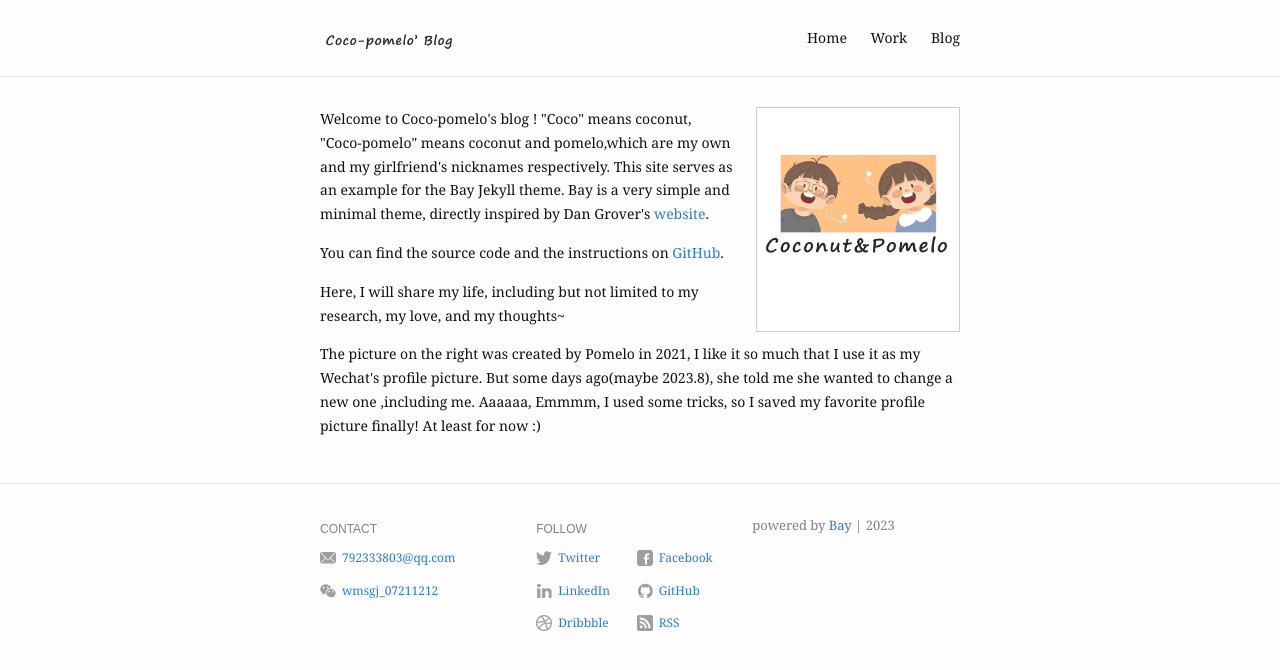
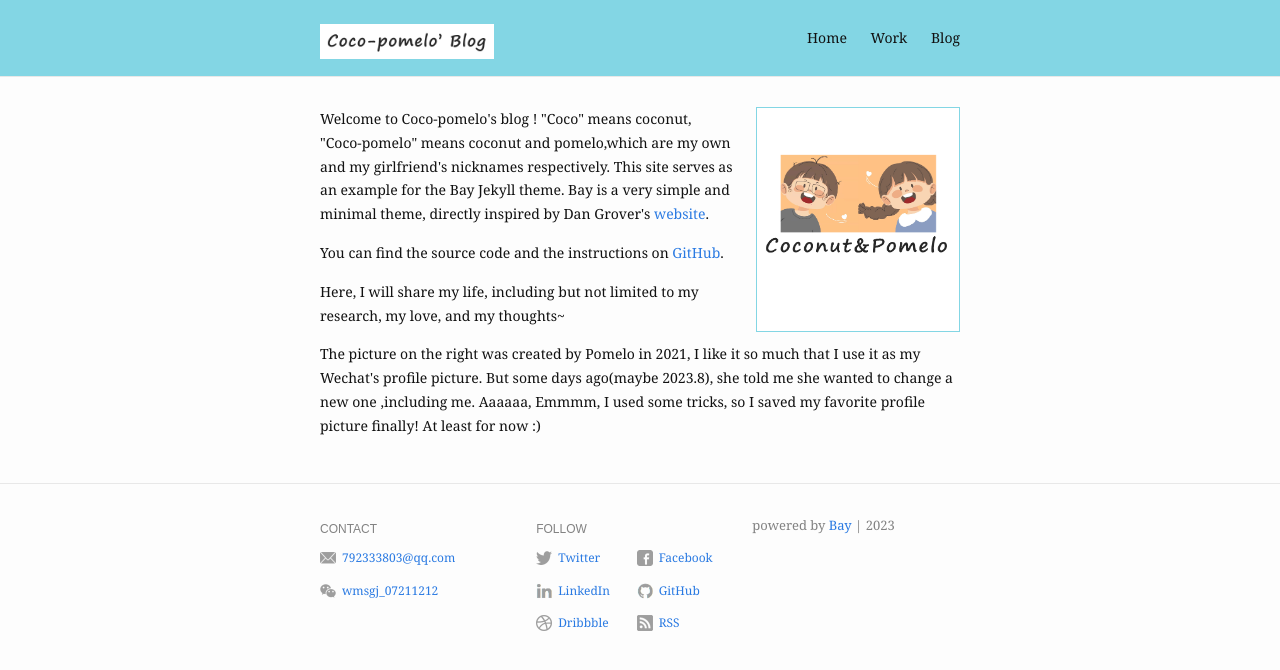
Before and after one commit to CJS0721/CJS0721.github.io, a Jekyll site: the page built from index.md, in a window 1280 px wide. Shown: the top 670 px of the page. Built offline with Jekyll 4.4.1, drawn with Linux system fonts in a browser that asks for light colours.

Commit message:
Add files via upload

```diff
--- a/_sass/_base.scss
+++ b/_sass/_base.scss
@@ -155,7 +155,7 @@ code {
   font-size: 15px;
   border: 1px solid $grey-color-light;
   border-radius: 3px;
-  background-color: #eef;
+  background-color: #83D6E4;
 }
 
 code {
--- a/_sass/_layout.scss
+++ b/_sass/_layout.scss
@@ -4,7 +4,7 @@
 .site-header {
   border-bottom: 1px solid $grey-color-light;
   min-height: 56px;
-
+  background-color: #83D6E4 ;
   padding-top: 10px;
   padding-bottom: 10px;
 
@@ -18,18 +18,19 @@
 }
 
 .site-title {
-  font-size: 26px;
-  line-height: 56px;
+  font-size: 26px;   //下方联系方式的面积
+  line-height: 56px; //菜单栏的底线
   letter-spacing: -1px;
   float: left;
 
+
   img {
-    height: 28px;
+    height: 35px;
   }
 
   &,
   &:visited {
-    color: $grey-color-dark;
+    color: $grey-color-dark; //$grey-color-dark
   }
 }
 
@@ -75,6 +76,7 @@
 
       background: #83D6E4 url($base-url + '/assets/img/menu.png') 6px 4px no-repeat;
       background-size: 26px 26px;
+
     }
 
     .menu {
@@ -83,6 +85,8 @@
       background-color: #83D6E4;
       min-width: 10em;
       padding-bottom: 5px;
+
+
     }
 
     .page-link {
--- a/_sass/_site.scss
+++ b/_sass/_site.scss
@@ -1,7 +1,7 @@
 .profile-pic {
   float: right;
-  width: 202px;
-  border: #ccc 1px solid;
+  width: 202px;                //图片宽度
+  border: #83D6E4 1px solid; //图片边框
   margin-left: 20px;
 
   @include media-query($on-mobile) {
@@ -11,8 +11,10 @@
   }
 }
 
+
+
 .footer-col {
-  font-size: 12px;
+  font-size: 12px; //首页下面contact中的字体的大小
 
   h4 {
     margin-bottom: 0;
```
